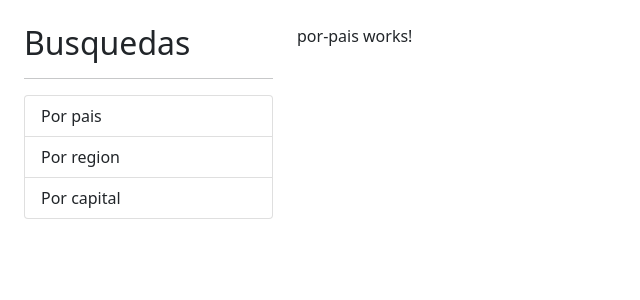
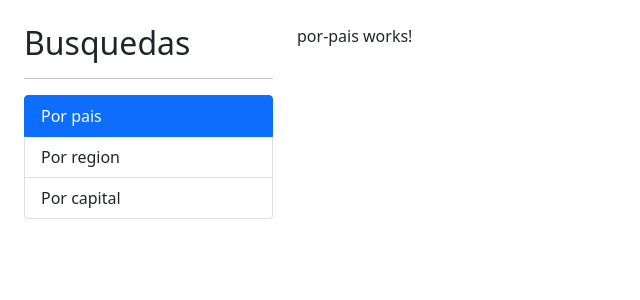
Before and after one commit to rolandoguerra1991/paisesApp, an Angular app: page / in a window 1280 px wide. Shown: the top 300 px of the page, without its empty margins (0-640 px from the left). Built offline with nearby package versions, Linux system fonts and the light colour scheme.

Commit message:
routerLink

```diff
--- a/src/app/app.component.html
+++ b/src/app/app.component.html
@@ -3,9 +3,25 @@
     <h2>Busquedas</h2>
     <hr>
     <ul class="list-group">
-      <li class="list-group-item">Por pais</li>
-      <li class="list-group-item">Por region</li>
-      <li class="list-group-item">Por capital</li>
+      <li routerLink=""
+        routerLinkActive="active"
+        [routerLinkActiveOptions]="{ exact : true }"
+        class="list-group-item"
+      >
+        Por pais
+      </li>
+      <li routerLink="region"
+        routerLinkActive="active"
+        class="list-group-item"
+      >
+        Por region
+      </li>
+      <li routerLink="capital"
+        routerLinkActive="active"
+        class="list-group-item"
+      >
+        Por capital
+      </li>
     </ul>
   </div>
   <div class="col">
```
